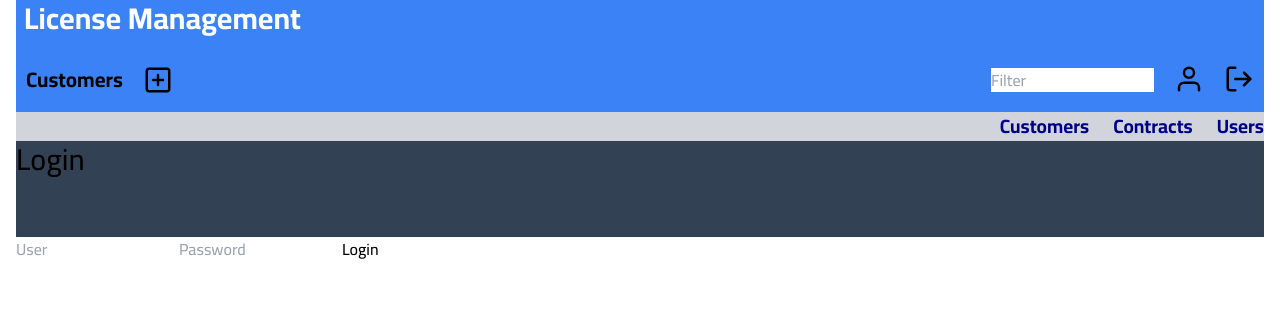
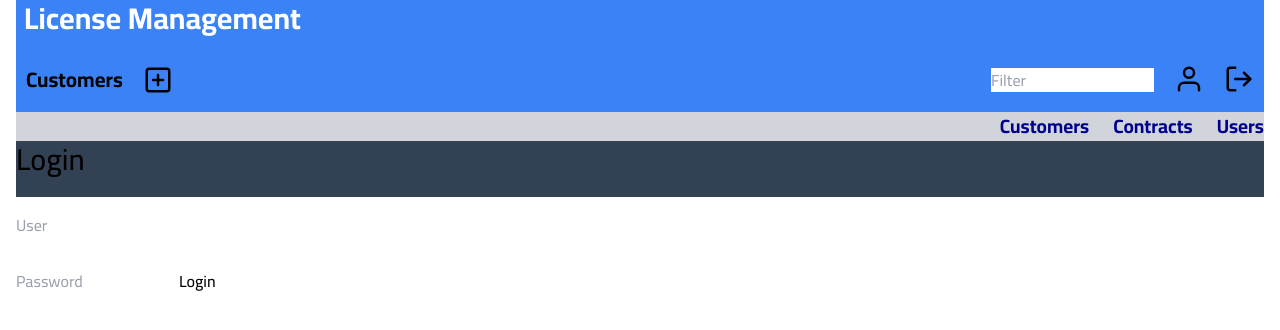
Before and after one commit to PinarGoekcek/license-management, a React (Create React App) app in the folder frontend/licence-management-ui/: page /login in a window 1280 px wide. Shown: the top 330 px of the page. Built offline with nearby package versions, Linux system fonts and the light colour scheme; no server answers.

Commit message:
style login

```diff
--- a/frontend/licence-management-ui/src/components/Login.js
+++ b/frontend/licence-management-ui/src/components/Login.js
@@ -38,9 +38,9 @@ const Login = () => {
 
     return (
         <div>
-            <h1 className="bg-slate-700 h-24 flex flex-col">Login</h1>
-            <input type='text' placeholder='User' value={username} onChange={userInput}/>
-            <input type='text' placeholder='Password' value={password} onChange={pwInput}/>
+            <h1 className="bg-slate-700 h-14 flex flex-col">Login</h1>
+            <input className="h-14 flex flex-col" type='text' placeholder='User' value={username} onChange={userInput}/>
+            <input className="h-14" type='text' placeholder='Password' value={password} onChange={pwInput}/>
             <button type='button' onClick={btnLogin}>Login</button>
         </div>
     );
```
